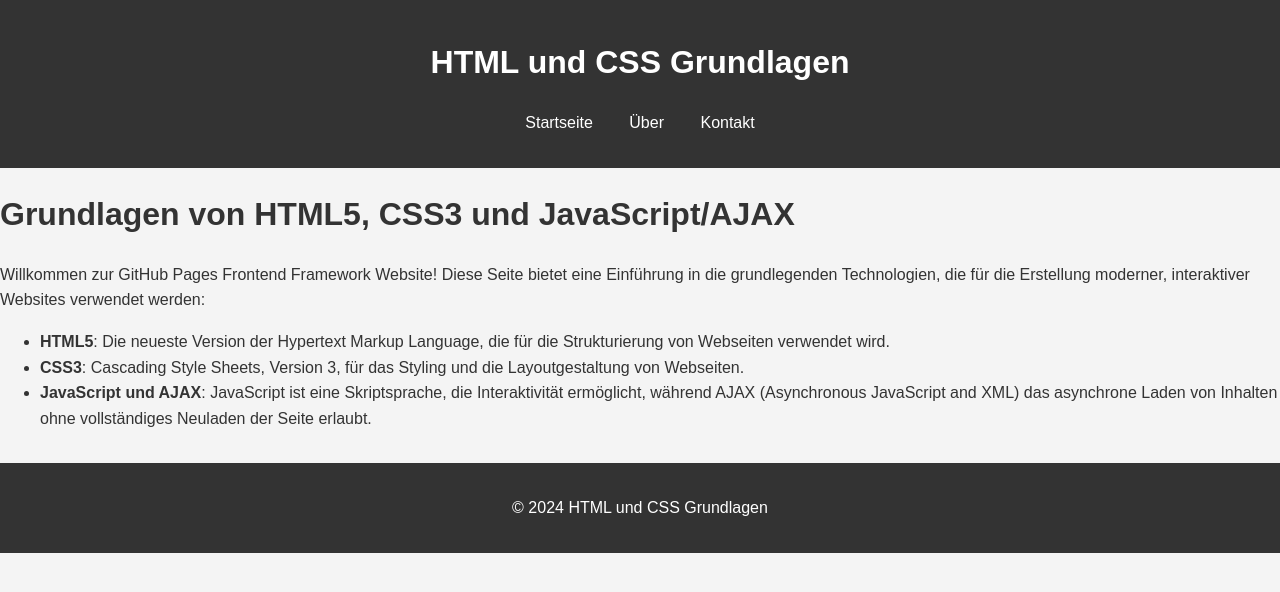
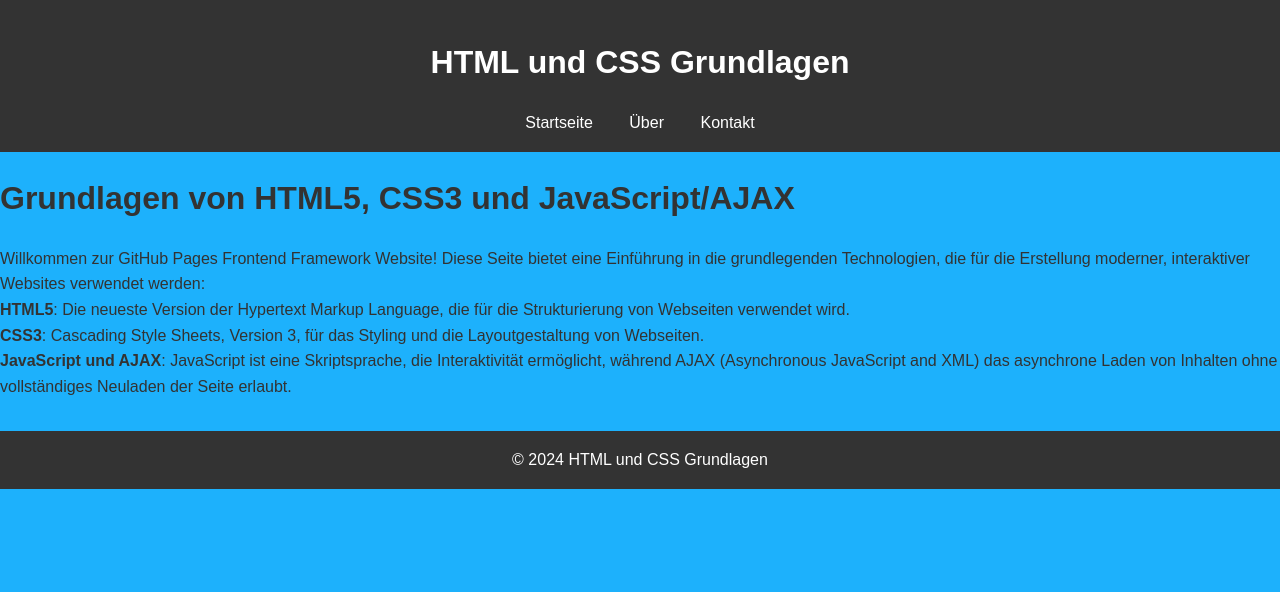
Before and after one commit to ehy-training/html-basics, a Jekyll site: the page built from index.md, in a window 1280 px wide. Shown: the top 592 px of the page. Built offline with Jekyll 4.4.1, drawn with Linux system fonts in a browser that asks for light colours; some web fonts are replaced.

Commit message:
Update style.css

```diff
--- a/assets/css/style.css
+++ b/assets/css/style.css
@@ -1,6 +1,26 @@
-/*
-Version: 0.1
-*/
+/*---------------------
+Version: 0.2
+---------------------*/
+
+
+/*---------------------
+RESET
+---------------------*/
+
+* {
+    margin: 0;
+    padding: 0;
+    box-sizing: border-box;
+}
+
+
+
+
+
+/*---------------------
+LAYOUT
+---------------------*/
+
 body {
     font-family: Arial, sans-serif;
     line-height: 1.6;
@@ -39,3 +59,29 @@ footer {
     padding: 1rem;
     margin-top: 2rem;
 }
+
+/*---------------------
+TYPOGRAPHY
+---------------------*/
+
+
+/*---------------------
+COLOR & STYLE
+---------------------*/
+
+
+body {
+    background: hsl(200,97%,55%);
+}
+
+
+
+/*---------------------
+COMPONENTS
+---------------------*/
+
+
+
+/*---------------------
+RESPONSIVE
+---------------------*/
```
